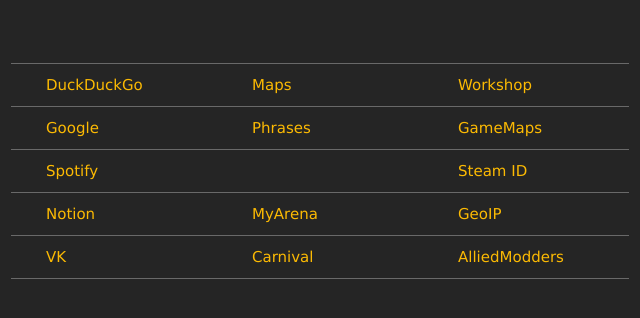
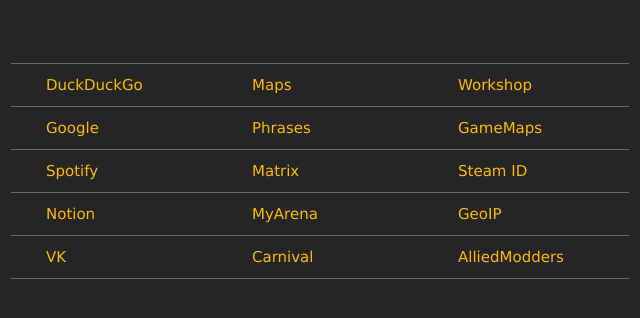
Before and after one commit to ndnkle/steam-homepage, a plain HTML site: page index.html in a window 1280 px wide. Shown: the full height of the page, 320-960 px from the left. Drawn offline with Linux system fonts and the light colour scheme.

Commit message:
Update index.html

```diff
--- a/index.html
+++ b/index.html
@@ -29,7 +29,7 @@
 	</tr>
 	<tr>
 		<td><a href="https://www.spotify.com/us/" rel="noopener noreferrer nofollow">Spotify</a></td>
-		<td></td>
+		<td><a href="https://phasmophobia-matrix.com/" rel="noopener noreferrer nofollow">Matrix</a></td>
 		<td><a href="https://steamid.io/" rel="noopener noreferrer nofollow">Steam ID</a></td>
 	</tr>
 	<tr>
```
